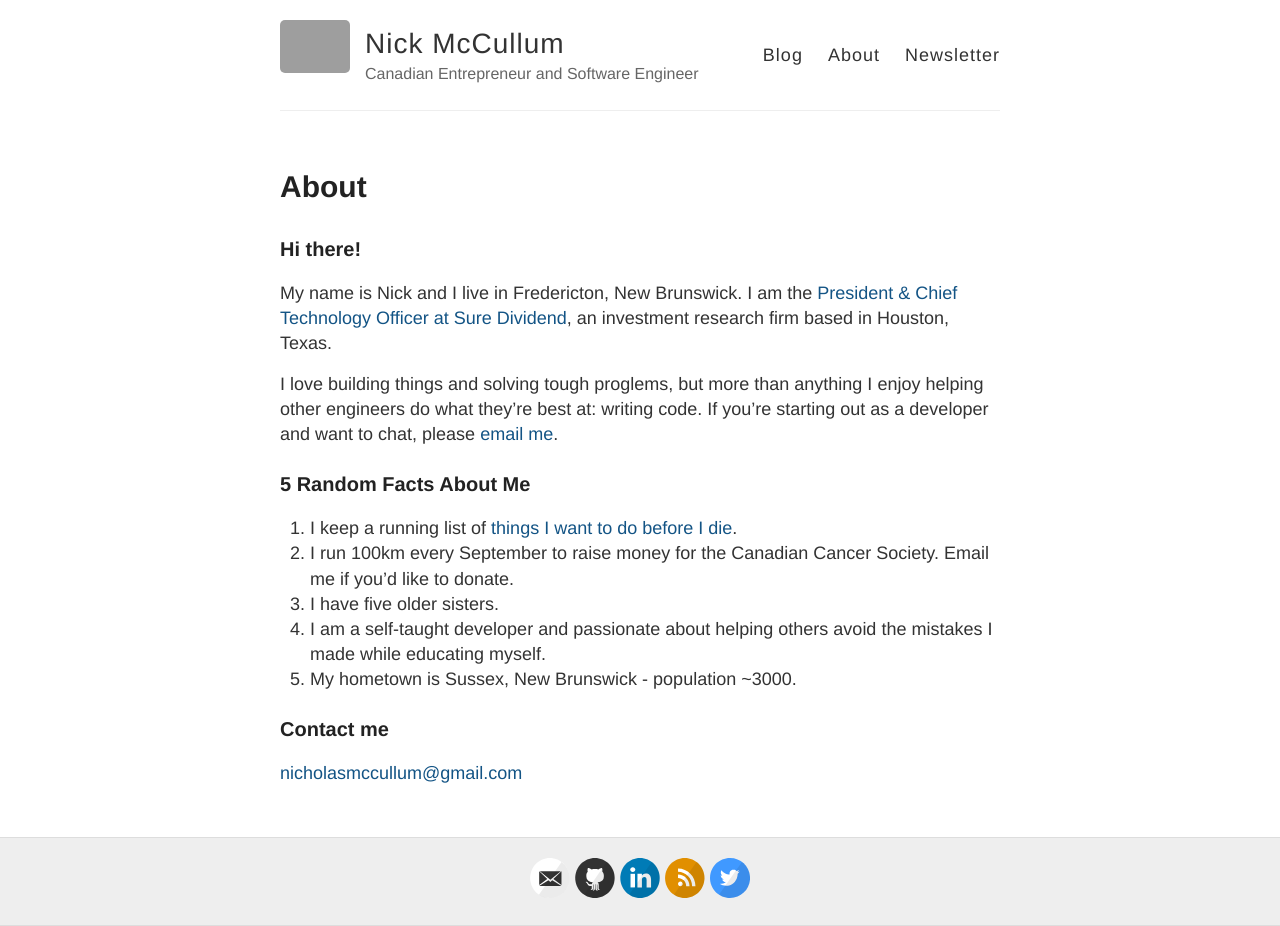
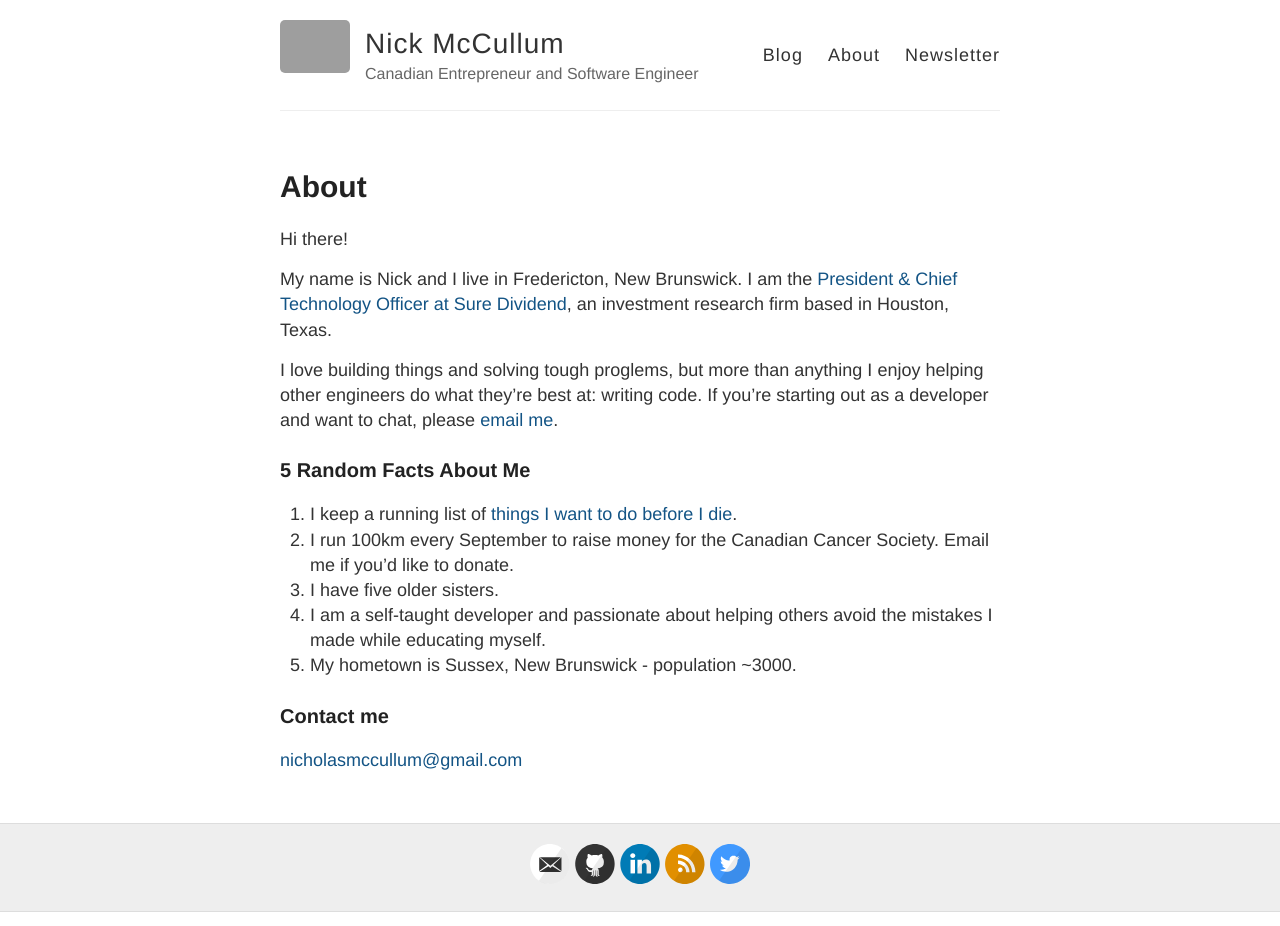
Before and after one commit to rosyberti/website, a Jekyll site: the page built from about.md, in a window 1280 px wide. Built offline with Jekyll 4.4.1, drawn with Linux system fonts in a browser that asks for light colours; grey boxes are pictures that could not be loaded.

```diff
--- a/about.md
+++ b/about.md
@@ -4,7 +4,7 @@ title: About
 permalink: /about/
 ---
 
-### Hi there!
+Hi there!
 
 My name is Nick and I live in Fredericton, New Brunswick. I am the [President & Chief Technology Officer at Sure Dividend](www.suredividend.com), an investment research firm based in Houston, Texas.
 
```
